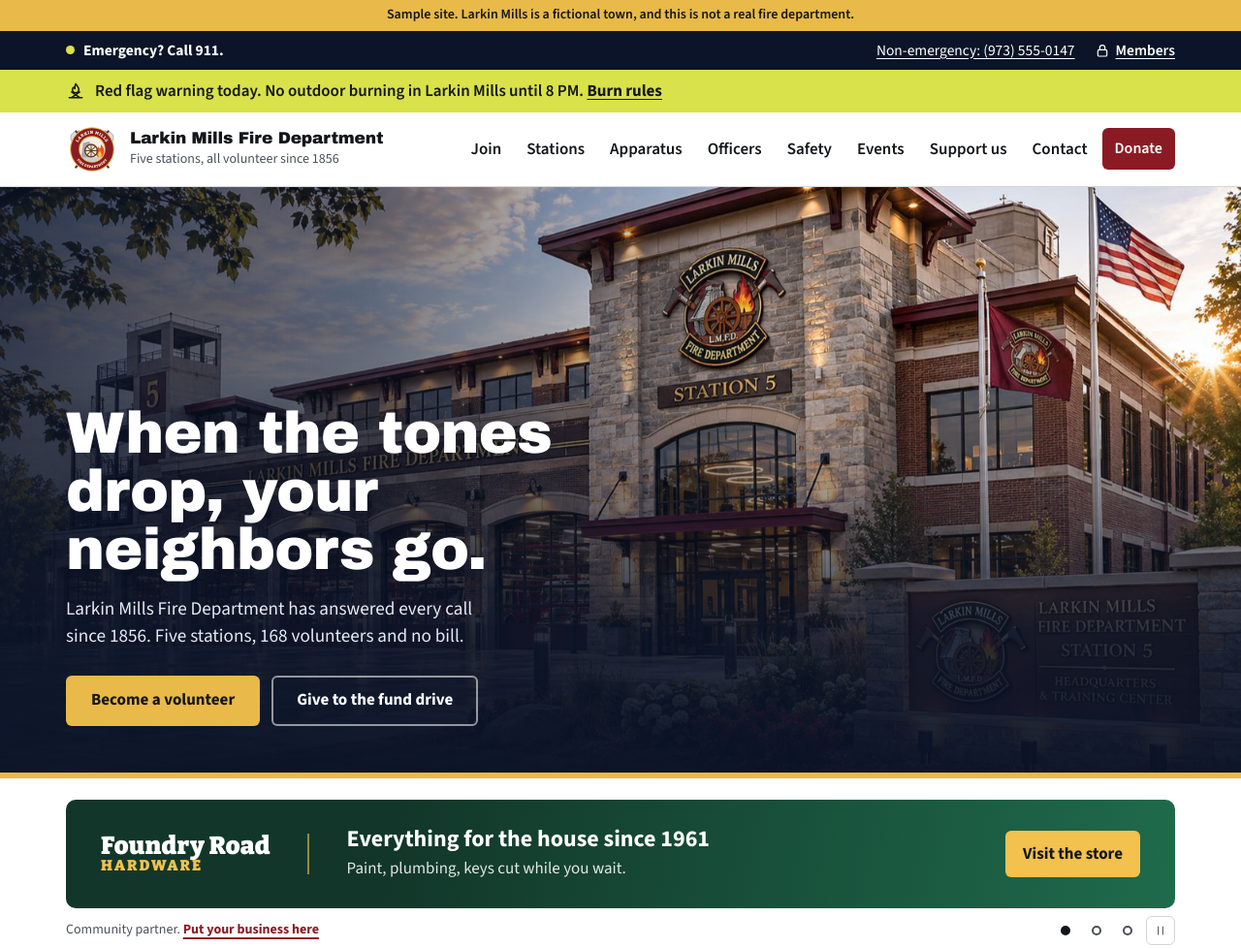
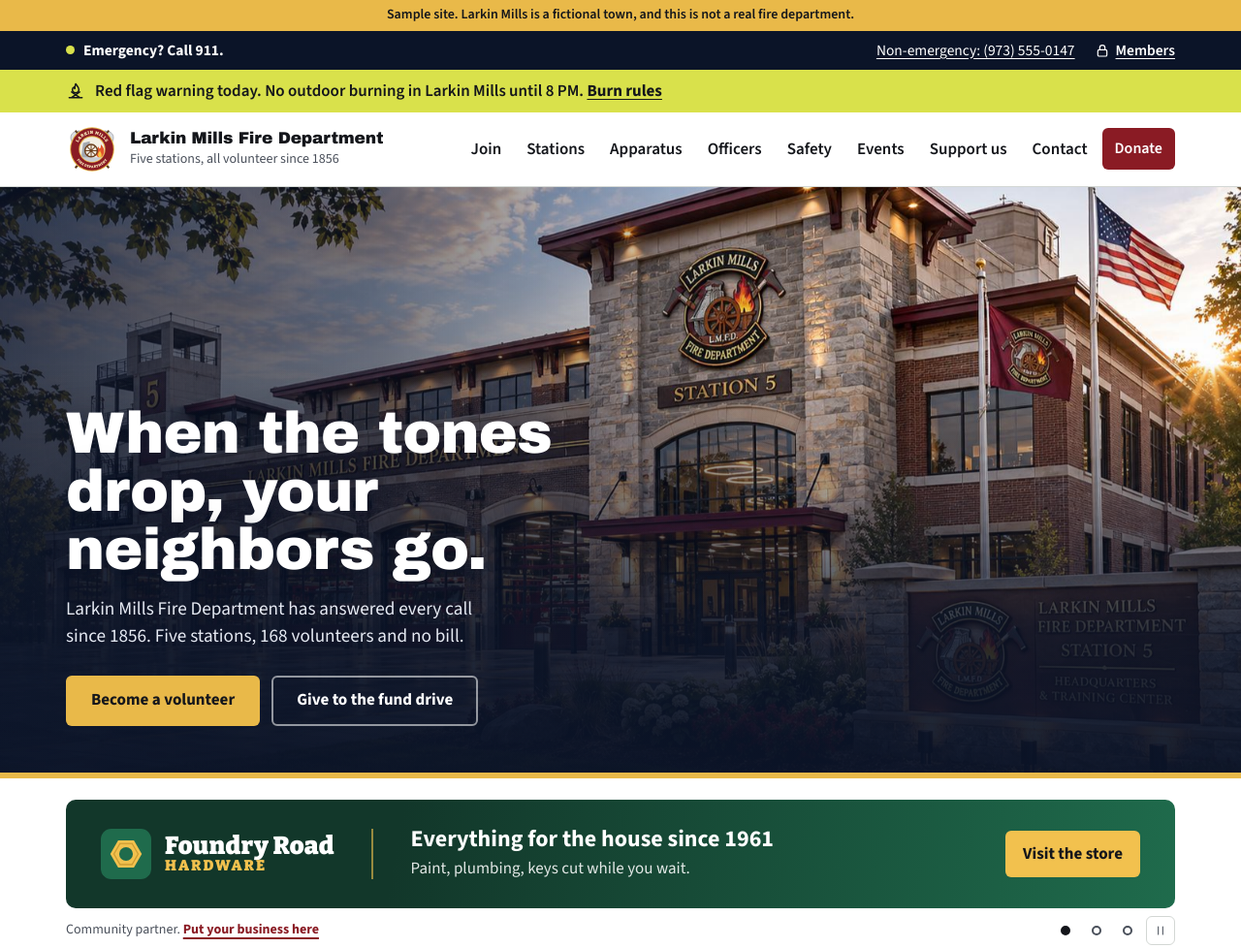
Before and after one commit to kandyanything/larkin-mills-fire, a plain HTML site: page index.html in a window 1280 px wide. Shown: the top 978 px of the page at 97% size. Drawn offline with Linux system fonts and the light colour scheme.

Commit message:
Add logos for the nine sample partners
Each fictional business gets an original SVG mark in images/partners/.
Logos show beside the names in the partner wall and in the rotating
banner. A partner without a logo still shows its name alone.

Co-Authored-By: Claude Fable 5.2 <noreply@anthropic.com>
Claude-Session: https://claude.ai/code/session_019Zn1bvQPc5hyV3hXak5J4N

```diff
--- a/css/site.css
+++ b/css/site.css
@@ -146,6 +146,8 @@ button, input, select, textarea { font: inherit; color: inherit; }
 .pb-ad.is-active { opacity: 1; visibility: visible; transition: opacity .6s var(--ease), visibility 0s; }
 .pb-ad:focus-visible { outline-offset: -4px; }
 .pb-mark { padding-right: clamp(16px, 3vw, 40px); border-right: 2px solid color-mix(in srgb, var(--ac) 60%, transparent); font-family: var(--letter); font-weight: 900; line-height: 1.02; }
+.pb-mark { display: flex; align-items: center; gap: 14px; }
+.pb-logo { width: 52px; height: 52px; flex: none; }
 .pb-mark b { display: block; font-size: clamp(1.15rem, 2vw, 1.6rem); letter-spacing: .01em; }
 .pb-mark i { display: block; color: var(--ac); font-style: normal; font-size: clamp(.85rem, 1.2vw, 1rem); letter-spacing: .14em; text-transform: uppercase; }
 .pb-copy strong { display: block; font-size: clamp(1.1rem, 1.9vw, 1.5rem); line-height: 1.15; }
@@ -344,7 +346,10 @@ button, input, select, textarea { font: inherit; color: inherit; }
 .tier:first-child .ic { color: var(--gold); }
 .wall-title { margin: clamp(40px, 6vw, 72px) 0 18px; font: 700 1.4rem/1.2 var(--text); }
 .wall { display: grid; grid-template-columns: repeat(3, 1fr); border-top: 2px solid var(--ink); border-left: 1px solid var(--line); }
-.wall li { display: grid; align-content: center; gap: 2px; min-height: 104px; padding: 18px 22px; border-right: 1px solid var(--line); border-bottom: 1px solid var(--line); }
+.wall li { display: grid; align-content: center; min-height: 104px; padding: 18px 22px; border-right: 1px solid var(--line); border-bottom: 1px solid var(--line); }
+.wall li.has-logo { grid-template-columns: 56px 1fr; column-gap: 16px; align-items: center; }
+.wall li > div { display: grid; gap: 2px; }
+.wall-logo { width: 56px; height: 56px; }
 .wall b { font: 900 1.25rem/1.15 var(--letter); }
 .wall span { color: var(--ink-2); font-size: .9375rem; }
 .partners-foot { display: flex; flex-wrap: wrap; align-items: center; justify-content: space-between; gap: 16px 32px; margin-top: 28px; }
@@ -445,6 +450,7 @@ dialog::backdrop { background: rgba(11, 20, 40, .7); }
   .pb-mark { grid-column: 1 / -1; padding: 0 0 10px; border-right: 0; border-bottom: 2px solid color-mix(in srgb, var(--ac) 60%, transparent); }
   .pb-mark b, .pb-mark i { display: inline; }
   .pb-mark i { margin-left: 8px; }
+  .pb-logo { width: 38px; height: 38px; }
   .runlog thead { display: none; }
   .runlog tr { display: grid; grid-template-columns: 1fr auto; gap: 2px 12px; padding-block: 14px; border-bottom: 1px solid var(--line); }
   .runlog td { padding: 0; border: 0; }
--- a/data/site.js
+++ b/data/site.js
@@ -205,7 +205,8 @@ window.SITE = {
   },
 
   /* Sponsors. 'top' ads rotate in the banner under the hero (keep it to 3).
-     'wall' lists every partner. Set active:false to pause one. */
+     'wall' lists every partner. Set active:false to pause one.
+     logo: a square image file (SVG or PNG). Leave it out to show the name alone. */
   partners: {
     title: "Local businesses keep the bays open.",
     text: "Community partners fund training and equipment all year.",
@@ -219,14 +220,14 @@ window.SITE = {
     ],
     cta: { label: "Become a partner", topic: "Community partnership" },
     top: [
-      { id: "foundry-road-hardware", active: true, name: "Foundry Road Hardware", mark: ["Foundry Road", "Hardware"], headline: "Everything for the house since 1961", sub: "Paint, plumbing, keys cut while you wait.", cta: "Visit the store", url: "#partners", theme: { from: "#12372A", to: "#1F6B4C", accent: "#F2C14E" } },
-      { id: "three-forks-auto-body", active: true, name: "Three Forks Auto Body", mark: ["Three Forks", "Auto Body"], headline: "Collision repair, done right the first time", sub: "Free estimates. We work with every insurer.", cta: "Get an estimate", url: "#partners", theme: { from: "#10233F", to: "#1F4E8C", accent: "#FF8A3D" } },
-      { id: "kettle-and-crumb", active: true, name: "Kettle & Crumb Bakery", mark: ["Kettle & Crumb", "Bakery"], headline: "The coffee is on at 5:30", sub: "First responders drink free, every day.", cta: "See the menu", url: "#partners", theme: { from: "#3B2314", to: "#8A4B22", accent: "#FFE1A8" } }
+      { id: "foundry-road-hardware", active: true, name: "Foundry Road Hardware", logo: "images/partners/foundry-road-hardware.svg", mark: ["Foundry Road", "Hardware"], headline: "Everything for the house since 1961", sub: "Paint, plumbing, keys cut while you wait.", cta: "Visit the store", url: "#partners", theme: { from: "#12372A", to: "#1F6B4C", accent: "#F2C14E" } },
+      { id: "three-forks-auto-body", active: true, name: "Three Forks Auto Body", logo: "images/partners/three-forks-auto-body.svg", mark: ["Three Forks", "Auto Body"], headline: "Collision repair, done right the first time", sub: "Free estimates. We work with every insurer.", cta: "Get an estimate", url: "#partners", theme: { from: "#10233F", to: "#1F4E8C", accent: "#FF8A3D" } },
+      { id: "kettle-and-crumb", active: true, name: "Kettle & Crumb Bakery", logo: "images/partners/kettle-and-crumb.svg", mark: ["Kettle & Crumb", "Bakery"], headline: "The coffee is on at 5:30", sub: "First responders drink free, every day.", cta: "See the menu", url: "#partners", theme: { from: "#3B2314", to: "#8A4B22", accent: "#FFE1A8" } }
     ],
     wall: [
-      { name: "Foundry Road Hardware", tier: "Engine" }, { name: "Three Forks Auto Body", tier: "Engine" }, { name: "Kettle & Crumb Bakery", tier: "Engine" },
-      { name: "Birchline Insurance Agency", tier: "Truck" }, { name: "Quarry Street Pizza", tier: "Truck" }, { name: "Mill Race Veterinary", tier: "Truck" },
-      { name: "North Fork Heating & Air", tier: "Hose" }, { name: "Larkin Mills Lumber", tier: "Hose" }, { name: "Hadley Family Dental", tier: "Hose" }
+      { name: "Foundry Road Hardware", logo: "images/partners/foundry-road-hardware.svg", tier: "Engine" }, { name: "Three Forks Auto Body", logo: "images/partners/three-forks-auto-body.svg", tier: "Engine" }, { name: "Kettle & Crumb Bakery", logo: "images/partners/kettle-and-crumb.svg", tier: "Engine" },
+      { name: "Birchline Insurance Agency", logo: "images/partners/birchline-insurance.svg", tier: "Truck" }, { name: "Quarry Street Pizza", logo: "images/partners/quarry-street-pizza.svg", tier: "Truck" }, { name: "Mill Race Veterinary", logo: "images/partners/mill-race-veterinary.svg", tier: "Truck" },
+      { name: "North Fork Heating & Air", logo: "images/partners/north-fork-heating-air.svg", tier: "Hose" }, { name: "Larkin Mills Lumber", logo: "images/partners/larkin-mills-lumber.svg", tier: "Hose" }, { name: "Hadley Family Dental", logo: "images/partners/hadley-family-dental.svg", tier: "Hose" }
     ]
   },
 
--- a/js/site.js
+++ b/js/site.js
@@ -65,7 +65,7 @@
     return '<aside class="pb" aria-label="Community partners"><div class="wrap"><div class="pb-frame">' +
       ads.map(function (a, i) {
         return '<a class="pb-ad' + (i === state.ad ? ' is-active' : '') + '" href="' + esc(a.url) + '" style="--from:' + a.theme.from + ';--to:' + a.theme.to + ';--ac:' + a.theme.accent + '"' + (i === state.ad ? '' : ' tabindex="-1" aria-hidden="true"') + '>' +
-          '<span class="pb-mark"><b>' + esc(a.mark[0]) + '</b><i>' + esc(a.mark[1] || '') + '</i></span>' +
+          '<span class="pb-mark">' + (a.logo ? '<img class="pb-logo" src="' + esc(a.logo) + '" alt="" width="52" height="52">' : '') + '<span><b>' + esc(a.mark[0]) + '</b><i>' + esc(a.mark[1] || '') + '</i></span></span>' +
           '<span class="pb-copy"><strong>' + esc(a.headline) + '</strong><span>' + esc(a.sub) + '</span></span>' +
           '<span class="pb-cta">' + esc(a.cta) + '</span></a>';
       }).join('') + '</div>' +
@@ -184,7 +184,7 @@
     var p = S.partners;
     return '<section class="band" id="partners" aria-labelledby="par-h"><div class="wrap"><div class="head"><h2 id="par-h">' + esc(p.title) + '</h2><p class="lede">' + esc(p.text) + '</p></div>' +
       '<ul class="tiers">' + p.tiers.map(function (t) { return '<li class="tier"><h3>' + esc(t.name) + '</h3><p class="price">' + esc(t.price) + '</p><ul>' + t.items.map(function (x) { return '<li>' + I('check') + '<span>' + esc(x) + '</span></li>'; }).join('') + '</ul></li>'; }).join('') + '</ul>' +
-      '<h3 class="wall-title">This year\'s partners</h3><ul class="wall">' + p.wall.map(function (w) { return '<li><b>' + esc(w.name) + '</b><span>' + esc(w.tier) + ' partner</span></li>'; }).join('') + '</ul>' +
+      '<h3 class="wall-title">This year\'s partners</h3><ul class="wall">' + p.wall.map(function (w) { return '<li' + (w.logo ? ' class="has-logo"><img class="wall-logo" src="' + esc(w.logo) + '" alt="" width="56" height="56" loading="lazy"' : '') + '><div><b>' + esc(w.name) + '</b><span>' + esc(w.tier) + ' partner</span></div></li>'; }).join('') + '</ul>' +
       '<div class="partners-foot"><p>' + esc(p.disclosure) + '</p>' + topicLink(p.cta.label, p.cta.topic, 'btn') + '</div></div></section>';
   }
 
```
Also changed, not shown: images/partners/birchline-insurance.svg (added), images/partners/foundry-road-hardware.svg (added), images/partners/hadley-family-dental.svg (added), images/partners/kettle-and-crumb.svg (added), images/partners/larkin-mills-lumber.svg (added), images/partners/mill-race-veterinary.svg (added), images/partners/north-fork-heating-air.svg (added), images/partners/quarry-street-pizza.svg (added), images/partners/three-forks-auto-body.svg (added), 2 other files.
